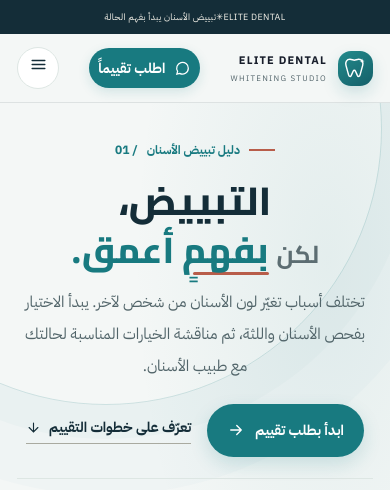
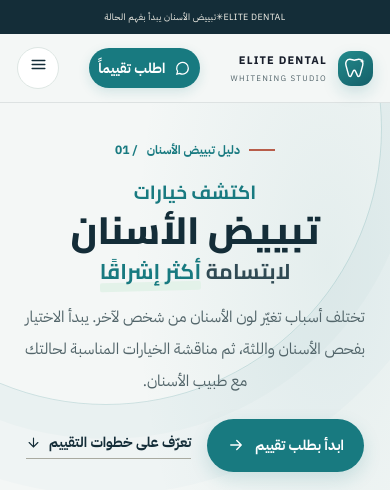
Before and after one commit to shoppingmr4-dev/elite-dental-demo, a website: page whitening-2026.html in a window 390 px wide. Shown: the top 490 px of the page. Drawn offline with Linux system fonts and the light colour scheme.

Commit message:
Design service-first Arabic hero headline

```diff
--- a/whitening-2026.html
+++ b/whitening-2026.html
@@ -280,40 +280,49 @@
 @media(max-width:400px){.hero h1{font-size:39px}.hero-bottom-item span{font-size:10px}}
 
 
-/* Hero headline: two deliberate editorial lines with a restrained clinical accent. */
+/* Hero headline: service-first hierarchy with precise Arabic display typography. */
 .hero h1{
- display:flex;flex-direction:column;align-items:flex-start;gap:clamp(2px,.38vw,6px);
- max-width:100%;font-size:clamp(42px,5.6vw,72px);line-height:1.18;
+ display:flex;flex-direction:column;align-items:flex-start;gap:0;
+ max-width:100%;font-size:clamp(44px,5.45vw,72px);line-height:1.16;
  font-weight:800;letter-spacing:0;text-wrap:balance;
 }
-.hero-title-line{display:block;max-width:100%}
-.hero-title-line--second{
- display:flex;align-items:baseline;justify-content:flex-start;flex-wrap:wrap;
- gap:clamp(8px,1vw,13px);font-size:.92em;line-height:1.3;
+.hero-title-kicker{
+ display:block;color:var(--blue);font-size:.49em;font-weight:700;
+ line-height:1.5;margin-block-end:.08em;
 }
-.hero-title-bridge{
- color:var(--muted);font-size:.68em;font-weight:700;white-space:nowrap;
+.hero-title-main{
+ display:block;max-width:100%;color:var(--ink);
+ font-size:1em;font-weight:800;line-height:1.18;white-space:nowrap;
 }
-.hero h1 .accent{
- display:inline-block;position:relative;color:var(--blue);font-size:1em;
- white-space:nowrap;
+.hero-title-benefit{
+ display:block;color:var(--ink2);font-size:.58em;font-weight:700;
+ line-height:1.55;margin-block-start:.12em;
 }
-.hero h1 .accent:after{
- content:"";position:absolute;right:0;bottom:-.055em;width:38%;height:3px;
- background:var(--coral);border-radius:99px;z-index:-1;transform:none;
+.hero-title-benefit .accent{
+ display:inline-block;position:relative;color:var(--blue);
+ font-size:1em;white-space:nowrap;
+}
+.hero-title-benefit .accent:after{
+ content:"";position:absolute;right:0;bottom:-.08em;width:34%;height:3px;
+ background:var(--coral);border-radius:99px;z-index:-1;
 }
 @media(max-width:920px){
- .hero h1{font-size:clamp(39px,5.7vw,58px)}
+ .hero h1{font-size:clamp(39px,5.45vw,58px)}
+ .hero-title-kicker{font-size:.5em}
+ .hero-title-benefit{font-size:.57em}
 }
 @media(max-width:720px){
  .hero h1{
-  align-items:center;gap:2px;text-align:center;
-  font-size:clamp(38px,9vw,56px);line-height:1.2;
+  align-items:center;gap:0;text-align:center;
+  font-size:clamp(38px,9vw,56px);line-height:1.17;
  }
- .hero-title-line{margin-inline:auto}
- .hero-title-line--second{justify-content:center;gap:8px;font-size:.92em}
+ .hero-title-main{white-space:nowrap}
+ .hero-title-benefit{font-size:.6em;margin-block-start:.12em}
 }
-@media(max-width:400px){.hero h1{font-size:39px}}
+@media(max-width:400px){
+ .hero h1{font-size:38px}
+ .hero-title-benefit{font-size:.56em}
+}
 
 </style>
 </head>
@@ -345,8 +354,9 @@
     <div class="hero-copy">
      <span class="eyebrow">دليل تبييض الأسنان <span aria-hidden="true">/ 01</span></span>
      <h1 id="hero-title">
-      <span class="hero-title-line">التبييض،</span>
-      <span class="hero-title-line hero-title-line--second"><span class="hero-title-bridge">لكن</span><span class="accent">بفهمٍ أعمق.</span></span>
+      <span class="hero-title-kicker">اكتشف خيارات</span>
+      <span class="hero-title-main">تبييض الأسنان</span>
+      <span class="hero-title-benefit">لابتسامة <span class="accent">أكثر إشراقًا</span></span>
      </h1>
      <p class="hero-lead">تختلف أسباب تغيّر لون الأسنان من شخص لآخر. يبدأ الاختيار بفحص الأسنان واللثة، ثم مناقشة الخيارات المناسبة لحالتك مع طبيب الأسنان.</p>
      <div class="hero-actions">
```
